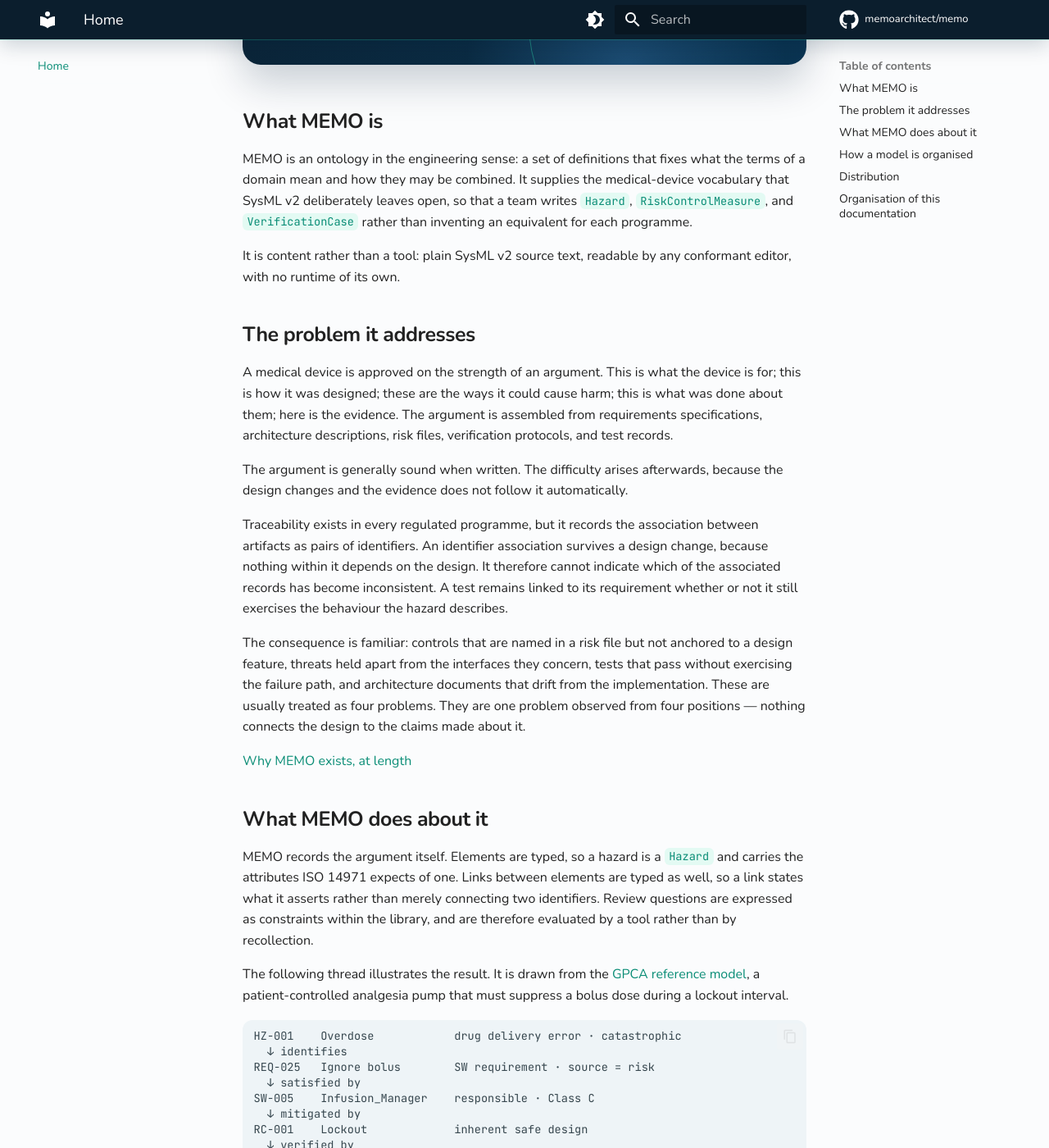
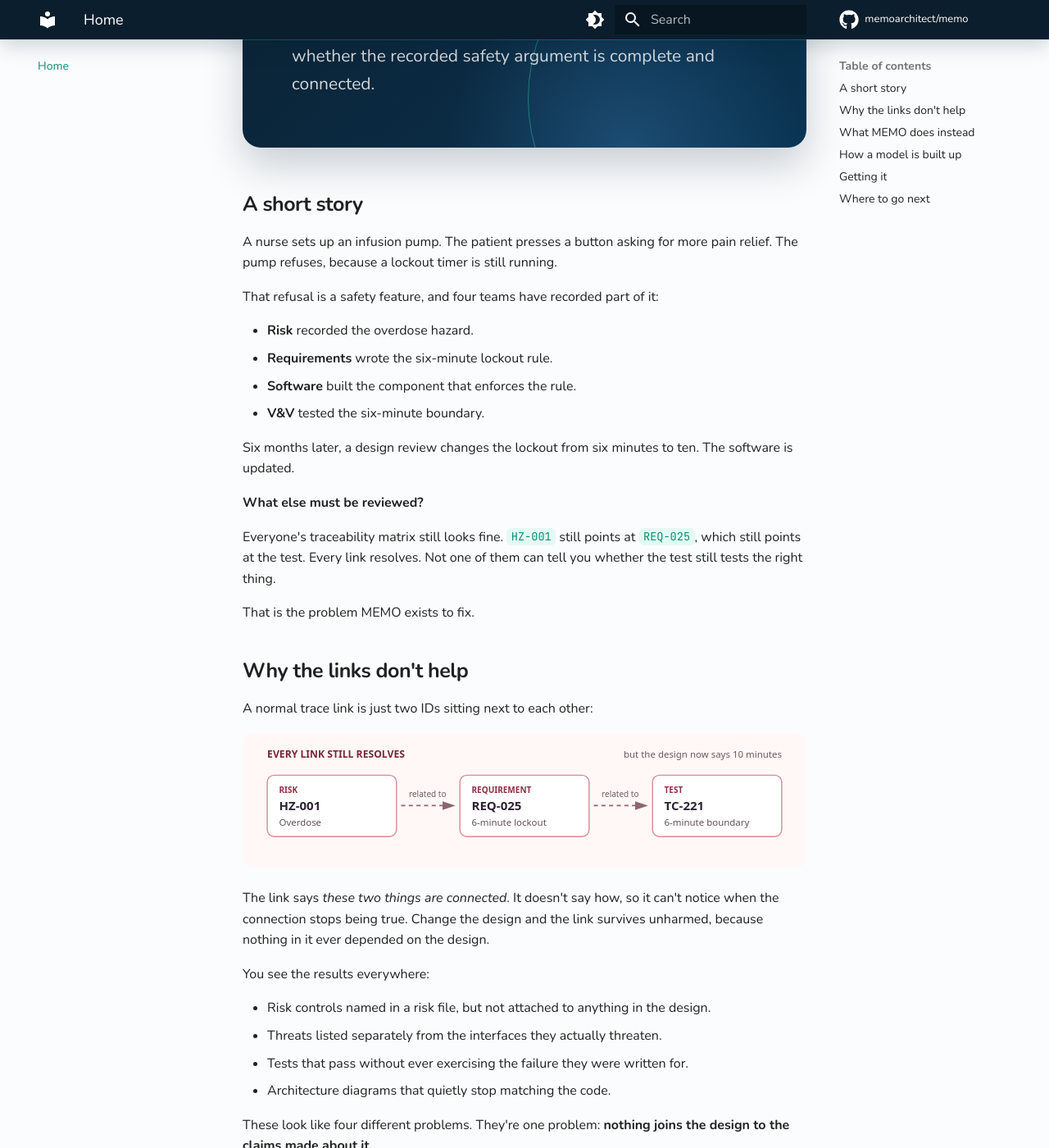
Before and after one commit to memoarchitect/memo, an MkDocs documentation site: the page built from docs/index.md, in a window 1280 px wide and 1400 px high, scrolled down 392 px. Shown: the whole window at 82% size. Built offline with MkDocs 1.6.1 and Material for MkDocs 9.7.7, drawn with Linux system fonts in a browser that asks for light colours; comment, search, counter and statistics services are not loaded; some of the changed text lies outside the part shown.

Commit message:
docs: tell the ontology story on the landing page

````diff
--- a/docs/index.md
+++ b/docs/index.md
@@ -4,87 +4,69 @@
 
 # MEMO
 
-A SysML v2 library that supplies a typed vocabulary for medical-device
-engineering: the clinical work, the device, its risks, and the evidence used to
-review it.
+A ready-made vocabulary for medical-device models. Instead of inventing new
+terms for hazards, requirements, components, and tests on every programme, a
+team uses the same definitions — and a SysML validator can check whether the
+recorded safety argument is complete and connected.
 
 </div>
 
-## What MEMO is
+## A short story
 
-MEMO is an ontology in the engineering sense: a set of definitions that fixes
-what the terms of a domain mean and how they may be combined. It supplies the
-medical-device vocabulary that SysML v2 deliberately leaves open, so that a
-team writes `Hazard`, `RiskControlMeasure`, and `VerificationCase` rather than
-inventing an equivalent for each programme.
+A nurse sets up an infusion pump. The patient presses a button asking for more
+pain relief. The pump refuses, because a lockout timer is still running.
 
-It is content rather than a tool: plain SysML v2 source text, readable by any
-conformant editor, with no runtime of its own.
+That refusal is a safety feature, and four teams have recorded part of it:
 
-## The problem it addresses
+- **Risk** recorded the overdose hazard.
+- **Requirements** wrote the six-minute lockout rule.
+- **Software** built the component that enforces the rule.
+- **V&V** tested the six-minute boundary.
 
-A medical device is approved on the strength of an argument. This is what the
-device is for; this is how it was designed; these are the ways it could cause
-harm; this is what was done about them; here is the evidence. The argument is
-assembled from requirements specifications, architecture descriptions, risk
-files, verification protocols, and test records.
+Six months later, a design review changes the lockout from six minutes to ten.
+The software is updated.
 
-The argument is generally sound when written. The difficulty arises afterwards,
-because the design changes and the evidence does not follow it automatically.
+**What else must be reviewed?**
 
-Traceability exists in every regulated programme, but it records the
-association between artifacts as pairs of identifiers. An identifier
-association survives a design change, because nothing within it depends on the
-design. It therefore cannot indicate which of the associated records has become
-inconsistent. A test remains linked to its requirement whether or not it still
-exercises the behaviour the hazard describes.
+Everyone's traceability matrix still looks fine. `HZ-001` still points at
+`REQ-025`, which still points at the test. Every link resolves. Not one of them
+can tell you whether the test still tests the right thing.
 
-The consequence is familiar: controls that are named in a risk file but not
-anchored to a design feature, threats held apart from the interfaces they
-concern, tests that pass without exercising the failure path, and architecture
-documents that drift from the implementation. These are usually treated as four
-problems. They are one problem observed from four positions — nothing connects
-the design to the claims made about it.
+That is the problem MEMO exists to fix.
 
-[Why MEMO exists, at length](why/index.md)
+## Why the links don't help
 
-## What MEMO does about it
+A normal trace link is just two IDs sitting next to each other:
 
-MEMO records the argument itself. Elements are typed, so a hazard is a
-`Hazard` and carries the attributes ISO 14971 expects of one. Links between
-elements are typed as well, so a link states what it asserts rather than merely
-connecting two identifiers. Review questions are expressed as constraints
-within the library, and are therefore evaluated by a tool rather than by
-recollection.
+![A conventional trace joins a hazard, requirement, and test with generic related-to links. Every link still resolves after the lockout interval changes.](assets/home-generic-trace.svg)
 
-The following thread illustrates the result. It is drawn from the
-[GPCA reference model](case-studies/gpca/index.md), a patient-controlled
-analgesia pump that must suppress a bolus dose during a lockout interval.
+The link says *these two things are connected*. It doesn't say how, so it can't
+notice when the connection stops being true. Change the design and the link
+survives unharmed, because nothing in it ever depended on the design.
+
+You see the results everywhere:
+
+- Risk controls named in a risk file, but not attached to anything in the design.
+- Threats listed separately from the interfaces they actually threaten.
+- Tests that pass without ever exercising the failure they were written for.
+- Architecture diagrams that quietly stop matching the code.
+
+These look like four different problems. They're one problem: **nothing joins
+the design to the claims made about it.**
+
+## What MEMO does instead
+
+MEMO gives every element a type and every link a meaning:
+
+![A semantic model records that the overdose hazard drives the lockout requirement, the infusion manager satisfies that requirement, the lockout control mitigates the hazard, and verification produces evidence.](assets/home-semantic-thread.svg)
+
+Now the chain says something. `REQ-025` isn't just "related to" the hazard — it
+records that it **exists because of** it. So when `HZ-001` changes, you can ask
+the model what to re-review, and get an answer instead of a search.
+
+The library also carries rules that a tool can check:
 
 ```text
-HZ-001    Overdose            drug delivery error · catastrophic
-  ↓ identifies
-REQ-025   Ignore bolus        SW requirement · source = risk
-  ↓ satisfied by
-SW-005    Infusion_Manager    responsible · Class C
-  ↓ mitigated by
-RC-001    Lockout             inherent safe design
-  ↓ verified by
-VER-002   Verify lockout      test · acceptance criteria
-  ↓ produces
-EVD-001   Lockout evidence    tied to baseline
-```
-
-`REQ-025` records `source = risk` as a typed attribute, so the model itself
-represents the fact that the requirement exists in response to a hazard. Given
-a change to `HZ-001`, the set of elements requiring re-review is obtained by
-traversing these relationships rather than by searching documents.
-
-The same typing allows the constraints to be evaluated:
-
-```text
-$ memo validate
-
 CR-MED-001  Hazard must have ≥1 risk control        (ISO 14971)
             Missing mitigation: hazAirInLine
 
@@ -94,55 +76,51 @@ CR-MED-003  Risk control must be verified           (ISO 14971 §7.4)
 Result: 2 errors · 1 warning · thread HZ-001 closed
 ```
 
-This identifies gaps in the recorded argument. It does not establish that a
-device is safe, and it does not substitute for review. Clinical judgement, risk
-acceptance, and approval remain with the personnel responsible for them.
+That lets gaps surface before a design review instead of being discovered in it.
 
-## How a model is organised
+!!! warning "What this does not do"
 
-A MEMO model is arranged along two axes. The horizontal axis carries the
-engineering account of the device and descends through six layers, each
-answering one question and constraining the next.
+    It finds holes in what you wrote down. It does not decide whether the
+    device is safe, and it does not replace review. Those judgements stay with
+    the people qualified to make them.
 
-| Layer | Question |
+## How a model is built up
+
+You describe the device in six steps, each one answering a question and setting
+up the next:
+
+| | Step | The question |
+| --- | --- | --- |
+| 1 | [Context and use](layers/context.md) | Who's involved, where, and what's the device for? |
+| 2 | [Use cases](layers/use-cases.md) | What are they trying to achieve? |
+| 3 | [Workflows and scenarios](layers/operational-world.md) | How does that go — and how does it go wrong? |
+| 4 | [Functional analysis](layers/operations-system.md) | What must the system do? |
+| 5 | [Logical architecture](layers/requirements-architecture.md) | Which component is responsible? |
+| 6 | [Implementation](layers/requirements-architecture.md) | How is it actually built? |
+
+Risk, cybersecurity, requirements, human factors and V&V aren't a seventh step.
+They hook into all six, which is how a hazard can point at both the exact
+scenario where it happens and the component that controls it.
+
+You don't have to fill in every step. A manual surgical instrument has no
+software architecture, and that's a finished model, not a half-done one.
+
+## Getting it
+
+MEMO is distributed as SysML v2 source text and has no runtime of its own.
+Install it [with npm](how-to/install/npm.md),
+[as a .kpar archive](how-to/install/kpar.md), or
+[from a checkout](how-to/install/source.md).
+
+## Where to go next
+
+| If you want to | Go to |
 | --- | --- |
-| 1. [Context and use](layers/context.md) | Who is involved, where, and what is the device for? |
-| 2. [Use cases](layers/use-cases.md) | What are those people trying to achieve? |
-| 3. [Workflows and scenarios](layers/operational-world.md) | How is that goal pursued, and how does it fail? |
-| 4. [Functional analysis](layers/operations-system.md) | What must the system do on those paths? |
-| 5. [Logical architecture](layers/requirements-architecture.md) | Which components hold which responsibilities? |
-| 6. [Implementation](layers/requirements-architecture.md) | How is the solution built and deployed? |
-
-The vertical axis carries the disciplines that must be satisfied about the
-device: requirements, safety and risk, cybersecurity, human factors, and
-verification and validation. These are not a seventh layer. They attach to
-elements at every horizontal layer, which is why a hazard can be anchored both
-to the scenario in which it arises and to the component whose behaviour
-controls it.
-
-Populating every layer is not required. A manual instrument has no software
-architecture, and the ontology treats such a model as complete rather than
-unfinished.
-
-## Distribution
-
-The library is SysML v2 source text with no runtime and no dependency on a
-particular tool. It may be consumed as an npm package, as a KerML project
-archive, or from a source checkout. Two further products exist and are
-documented separately: [Tools](https://github.com/memoarchitect/memo-tools),
-which provides the `memo` command-line interface, and
-[Architect](https://github.com/memoarchitect/memo-architect), an optional
-visual workbench. Neither is required.
-
-## Organisation of this documentation
-
-| Section | Purpose |
-| --- | --- |
-| [Tutorials](examples/index.md) | Lessons for readers new to MEMO, and worked examples of existing models |
-| [How-to guides](how-to/index.md) | Directions for completing a specific task |
-| [Reference](reference/index.md) | Definitions extracted from the library source |
-| [Explanation](why/index.md) | The reasoning behind the ontology, and the layers it organises a model into |
-| [Case studies](case-studies/index.md) | Complete device models documented per ISO/IEC/IEEE 42010 |
+| Build something and learn by doing | [Tutorials](examples/index.md) |
+| Get a specific job done | [How-to guides](how-to/index.md) |
+| Look up a type, attribute or rule | [Reference](reference/index.md) |
+| Understand why it's built this way | [Explanation](why/index.md) |
+| Read a complete device model | [GPCA case study](case-studies/gpca/index.md) |
 
 ---
 
````
Also changed, not shown: docs/assets/home-generic-trace.svg (added), docs/assets/home-semantic-thread.svg (added).
